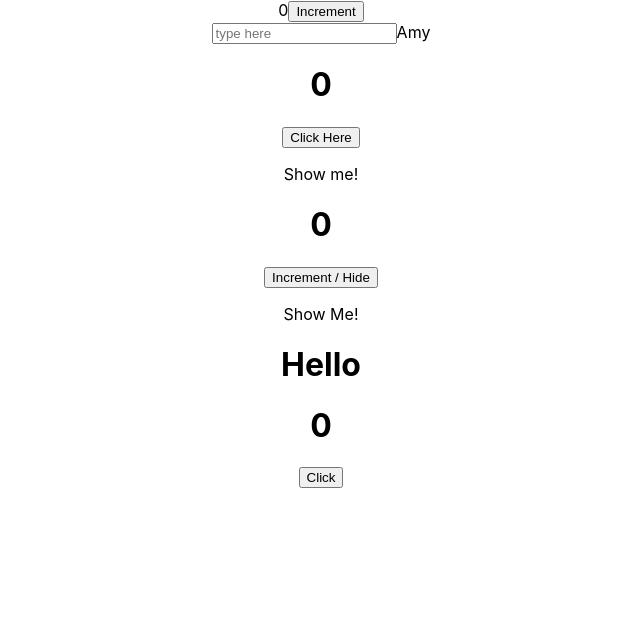
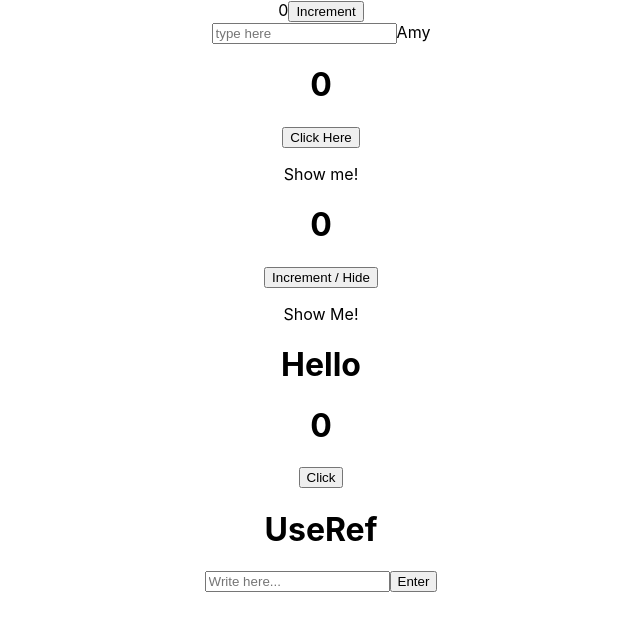
Before and after one commit to AmyFong82/react-hooks, a React (Create React App) app: page / in a window 1280 px wide. Shown: the top 630 px of the page, without its empty margins (319-959 px from the left). Built offline with nearby package versions, Linux system fonts and the light colour scheme; no server answers.

Commit message:
example of useRef in RefTutorial.js

```diff
--- a/src/App.js
+++ b/src/App.js
@@ -4,6 +4,7 @@ import TextOnChange from './TextOnChange';
 import TwoUseStates from './TwoUseStates';
 import CountingWithReducer from './CountingWithReducer';
 import EffectTutorial from './EffectTutorial';
+import RefTutorial from './RefTutorial';
 
 function App() {
   return (
@@ -13,6 +14,7 @@ function App() {
       <TwoUseStates />
       <CountingWithReducer />
       <EffectTutorial />
+      <RefTutorial />
     </div>
   );
 }
--- /dev/null
+++ b/src/RefTutorial.js
@@ -0,0 +1,22 @@
+import React, {useRef} from 'react';
+
+function RefTutorial(){
+  const inputRef = useRef(null);
+
+  const onClick = ()=>{
+    console.log(inputRef.current.value)
+    inputRef.current.focus()
+    inputRef.current.value = ""
+  }
+
+  return(
+    <div>
+      <h1>UseRef</h1>
+      <input type="text" placeholder="Write here..." ref={inputRef} />
+      <button onClick={onClick}>Enter</button>
+    </div>
+  )
+
+}
+
+export default RefTutorial
```
